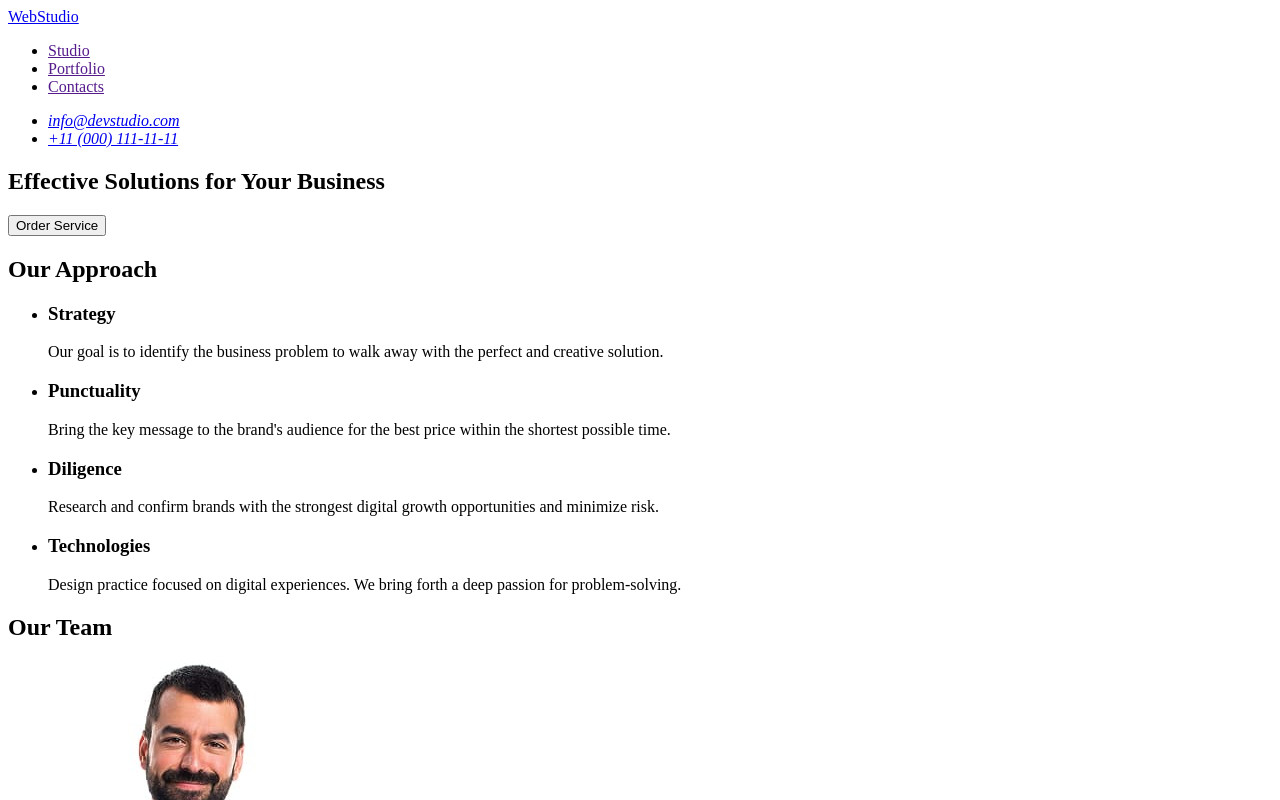
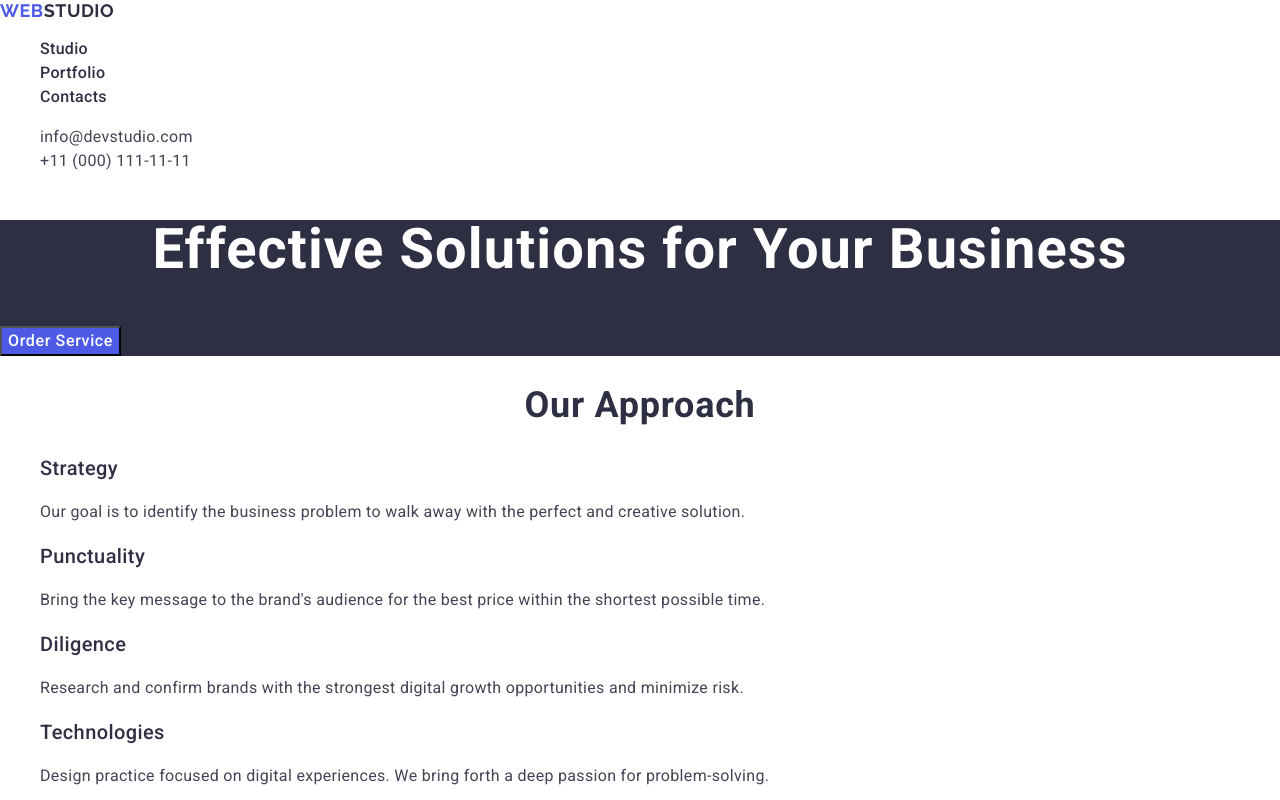
Before and after one commit to newzelander/goit-markup-hw-02, a plain HTML site: page index.html in a window 1280 px wide. Shown: the top 800 px of the page. Drawn offline with nearby package versions, Linux system fonts and the light colour scheme.

Commit message:
Add CSS and html changes

```diff
--- /dev/null
+++ b/css/styles.css
@@ -0,0 +1,119 @@
+body {
+  font-family: "Roboto", "Helvetica Neue", "Verdana", sans-serif;
+  color: #434455;
+  background-color: #fff;
+}
+
+ul,
+ol {
+  list-style-type: none;
+}
+
+a {
+  text-decoration: none;
+}
+
+.logo {
+  font-family: "Raleway", sans-serif;
+  font-weight: 700;
+  font-size: 18px;
+  line-height: 1.17;
+  letter-spacing: 0.03em;
+  text-transform: uppercase;
+  color: #4d5ae5;
+}
+
+.header-logo .logo-part {
+  color: #2e2f42;
+}
+
+.nav-link {
+  font-weight: 500;
+  font-size: 16px;
+  line-height: 1.5;
+  letter-spacing: 0.02em;
+  color: #2e2f42;
+}
+
+.nav-link:hover,
+.nav-link:focus {
+  color: #404bbf;
+}
+
+.contacts {
+  font-style: normal;
+}
+
+.contacts-link {
+  font-size: 16px;
+  line-height: 1.5;
+  letter-spacing: 0.02em;
+  color: #434455;
+}
+
+.contacts-link:hover,
+.contacts-link:focus {
+  color: #404bbf;
+}
+
+.hero-section {
+  background-color: #2e2f42;
+}
+
+h1 {
+  font-size: 56px;
+  line-height: 1.07;
+  letter-spacing: 0.02em;
+  text-align: center;
+  color: #fff;
+}
+
+.hero-btn {
+  background-color: #4d5ae5;
+  font-weight: 500;
+  font-size: 16px;
+  line-height: 1.5;
+  letter-spacing: 0.04em;
+  color: #fff;
+  cursor: pointer;
+}
+
+.hero-btn:hover,
+.hero-btn:focus {
+  background-color: #404bbf;
+}
+
+h2 {
+  font-size: 36px;
+  line-height: 1.11;
+  letter-spacing: 0.02em;
+  text-align: center;
+  color: #2e2f42;
+}
+
+h3 {
+  font-weight: 500;
+  font-size: 20px;
+  line-height: 1.2;
+  letter-spacing: 0.02em;
+  color: #2e2f42;
+}
+
+p {
+  font-size: 16px;
+  line-height: 1.5;
+  letter-spacing: 0.02em;
+  color: #434455;
+}
+
+p.white {
+  color: #f4f4fd;
+}
+
+.page-footer {
+  background-color: #2e2f42;
+}
+
+.footer-logo .logo-part {
+  color: #f4f4fd;
+}
--- a/index.html
+++ b/index.html
@@ -8,38 +8,63 @@
     />
     <meta name="viewport" content="width=device-width, initial-scale=1.0" />
     <title>WebStudio - Effective Solutions for Your Business</title>
+    <link
+      rel="stylesheet"
+      href="https://cdnjs.cloudflare.com/ajax/libs/modern-normalize/3.0.1/modern-normalize.min.css"
+      integrity="sha512-q6WgHqiHlKyOqslT/lgBgodhd03Wp4BEqKeW6nNtlOY4quzyG3VoQKFrieaCeSnuVseNKRGpGeDU3qPmabCANg=="
+      crossorigin="anonymous"
+      referrerpolicy="no-referrer"
+    />
+    <link rel="preconnect" href="https://fonts.googleapis.com" />
+    <link rel="preconnect" href="https://fonts.gstatic.com" crossorigin />
+    <link
+      href="https://fonts.googleapis.com/css2?family=Raleway:wght@700&family=Roboto:wght@400;500;700&display=swap"
+      rel="stylesheet"
+    />
+    <link rel="stylesheet" href="./css/styles.css" />
   </head>
   <body>
-    <header>
-      <nav>
-        <a href="/">WebStudio</a>
-        <ul>
-          <li>
-            <a href="">Studio</a>
+    <header class="page-header">
+      <!-- HEADER -->
+      <nav class="header-nav">
+        <a class="logo header-logo" href="/"
+          >Web<span class="logo-part">Studio</span></a
+        >
+        <ul class="nav-list">
+          <li class="nav-item">
+            <a class="nav-link" href="">Studio</a>
           </li>
-          <li>
-            <a href="">Portfolio</a>
+          <li class="nav-item">
+            <a class="nav-link" href="">Portfolio</a>
           </li>
-          <li>
-            <a href="">Contacts</a>
+          <li class="nav-item">
+            <a class="nav-link" href="">Contacts</a>
           </li>
         </ul>
       </nav>
-      <address>
-        <ul>
-          <li><a href="mailto:info@devstudio.com">info@devstudio.com</a></li>
-          <li><a href="tel:+110001111111">+11 (000) 111-11-11</a></li>
+      <address class="contacts">
+        <ul class="contacts-list">
+          <li class="contacts-item">
+            <a class="contacts-link" href="mailto:info@devstudio.com"
+              >info@devstudio.com</a
+            >
+          </li>
+          <li class="contacts-item">
+            <a class="contacts-link" href="tel:+110001111111"
+              >+11 (000) 111-11-11</a
+            >
+          </li>
         </ul>
       </address>
     </header>
     <main>
       <!-- HERO SECTION -->
-      <section>
+      <section class="hero-section">
         <h1>Effective Solutions for Your Business</h1>
-        <button type="button">Order Service</button>
+        <button type="button" class="hero-btn">Order Service</button>
       </section>
       <!-- OUR APPROACH SECTION -->
-      <section>
+      <section class="approach-section">
         <h2>Our Approach</h2>
         <ul>
           <li>
@@ -73,7 +98,7 @@
         </ul>
       </section>
       <!-- OUR TEAM SECTION -->
-      <section>
+      <section class="team-section">
         <h2>Our Team</h2>
         <ul>
           <li>
@@ -114,10 +139,53 @@
           </li>
         </ul>
       </section>
+      <!-- OUR PORTFOLIO SECTION -->
+      <section class="portfolio-section">
+        <h2>Our Portfolio</h2>
+        <ul>
+          <li>
+            <img src="./images/img-4.jpg" alt="Banking App" width="360" />
+            <h3>Banking App</h3>
+            <p>App</p>
+          </li>
+          <li>
+            <img src="./images/img-5.jpg" alt="Cashless Payment" width="360" />
+            <h3>Cashless Payment</h3>
+            <p>Marketing</p>
+          </li>
+          <li>
+            <img src="./images/img-6.jpg" alt="Meditation App" width="360" />
+            <h3>Meditation App</h3>
+            <p>App</p>
+          </li>
+          <li>
+            <img src="./images/img-7.jpg" alt="Taxi Service" width="360" />
+            <h3>Taxi Service</h3>
+            <p>Marketing</p>
+          </li>
+          <li>
+            <img
+              src="./images/img-8.jpg"
+              alt="Screen Illustrations"
+              width="360"
+            />
+            <h3>Screen Illustrations</h3>
+            <p>Design</p>
+          </li>
+          <li>
+            <img src="./images/img-9.jpg" alt="Online Courses" width="360" />
+            <h3>Online Courses</h3>
+            <p>Marketing</p>
+          </li>
+        </ul>
+      </section>
     </main>
-    <footer>
-      <a href="/">WebStudio</a>
-      <p>
+    <footer class="page-footer">
+      <!-- FOOTER -->
+      <a class="logo footer-logo" href="/"
+        >Web<span class="logo-part">Studio</span></a
+      >
+      <p class="white">
         Increase the flow of customers and sales for your business with digital
         marketing & growth solutions.
       </p>
```
Also changed, not shown: images/img-4.jpg (added), images/img-5.jpg (added), images/img-6.jpg (added), images/img-7.jpg (added), images/img-8.jpg (added), images/img-9.jpg (added).
